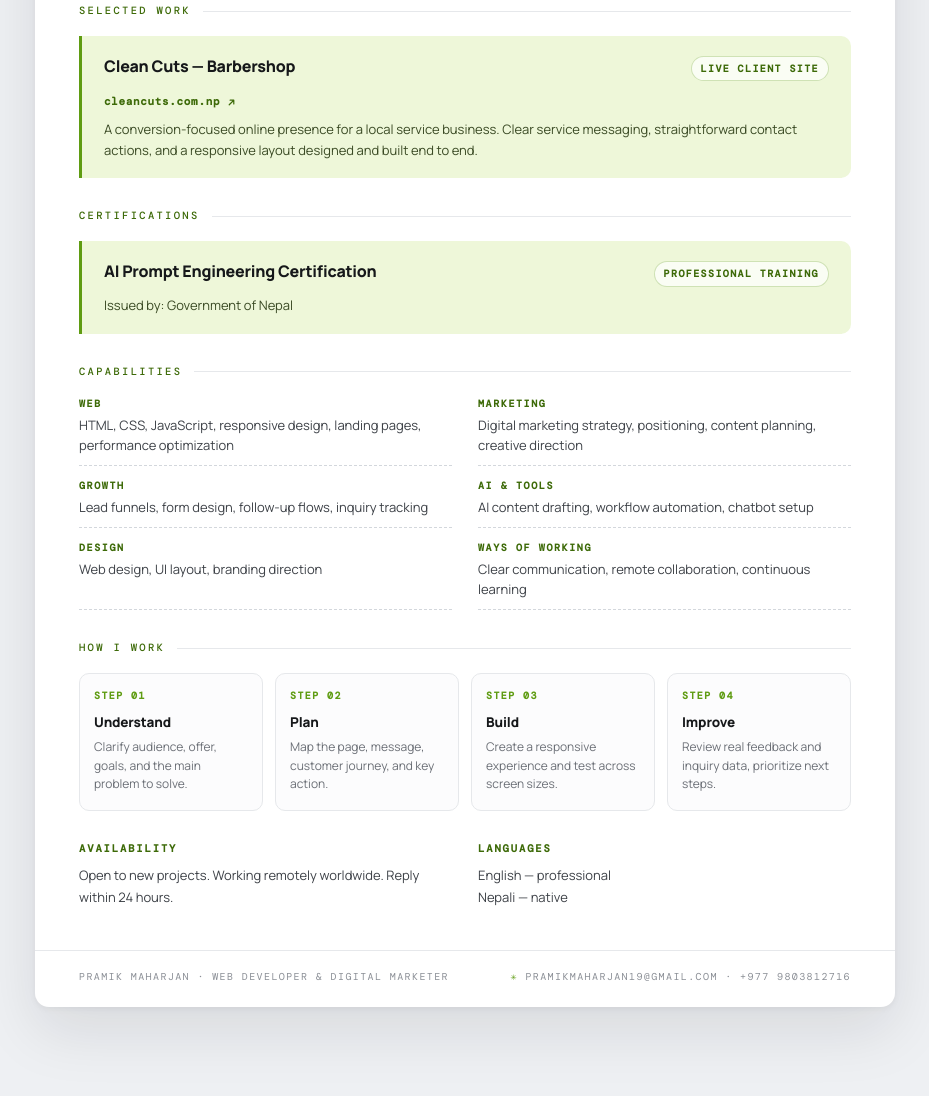
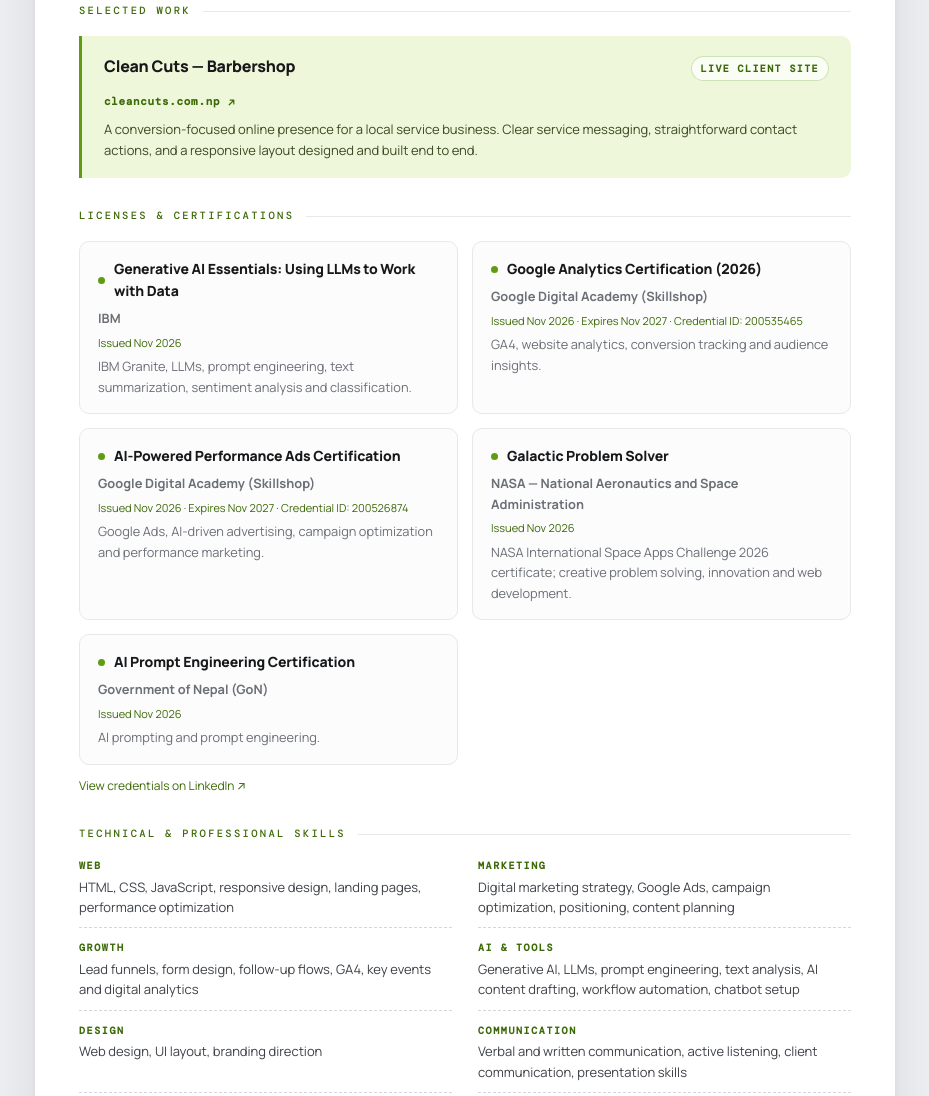
Before and after one commit to pramikmaharjan51/Pramik-maharjan, a plain HTML site: page cv.html in a window 1280 px wide. Shown: the part 893-1989 px from the top of the page, without its empty margins (175-1104 px from the left). Drawn offline with nearby package versions, Linux system fonts and the light colour scheme; a web font is replaced by a local one.

Commit message:
Update cv.html with latest portfolio and professional credentials

```diff
--- a/cv.html
+++ b/cv.html
@@ -147,6 +147,7 @@
   }
   .cv-card p{margin:0;font-size:12.8px;line-height:1.6;color:var(--muted)}
 
+  .cv-certifications{break-inside:auto;page-break-inside:auto}
   /* Featured work */
   .cv-work{
     border-left:3px solid var(--accent);
@@ -264,6 +265,9 @@
     .cv-process{grid-template-columns:1fr 1fr}
     .cv-bottom{padding:16px 24px 20px;font-size:9px}
   }
+  .cert-meta{margin:5px 0 !important;font-size:11px !important;color:var(--accent-ink) !important}
+  .cv-certifications{break-inside:auto;page-break-inside:auto}
+  .cv-certifications .cv-section-title{break-after:avoid;page-break-after:avoid}
 </style>
 </head>
 <body>
@@ -318,6 +322,7 @@
         <svg width="12" height="12" viewBox="0 0 24 24" fill="currentColor"><path d="M20.5 3.5A11.9 11.9 0 0 0 12 0C5.4 0 .05 5.4.05 12c0 2.1.55 4.2 1.6 6L0 24l6.16-1.62A11.9 11.9 0 0 0 12 24c6.6 0 12-5.4 12-12 0-3.2-1.25-6.2-3.5-8.5zM12 21.8a9.9 9.9 0 0 1-5-1.4l-.36-.2-3.66.96.98-3.57-.24-.37A9.8 9.8 0 0 1 2.2 12c0-5.45 4.43-9.88 9.88-9.88 2.64 0 5.12 1.03 6.99 2.9a9.8 9.8 0 0 1 2.9 6.99c0 5.45-4.44 9.88-9.95 9.88zm5.5-7.3c-.3-.15-1.76-.87-2.03-.97-.27-.1-.47-.15-.67.15-.2.3-.77.97-.94 1.17-.17.2-.35.22-.65.07-.3-.15-1.26-.47-2.4-1.48-.9-.79-1.5-1.77-1.66-2.07-.17-.3-.02-.46.13-.61.13-.13.3-.35.45-.52.15-.17.2-.3.3-.5.1-.2.05-.37-.02-.52-.07-.15-.67-1.62-.92-2.21-.24-.58-.49-.5-.67-.51h-.57c-.2 0-.52.07-.79.37-.27.3-1.04 1.02-1.04 2.48s1.06 2.87 1.21 3.07c.15.2 2.09 3.2 5.07 4.48.71.3 1.26.49 1.69.63.71.22 1.36.19 1.87.12.57-.08 1.76-.72 2.01-1.42.25-.7.25-1.29.17-1.42-.07-.12-.27-.2-.57-.35z"/></svg>
         WhatsApp: <a href="https://wa.me/9779803812716">+977 9803812716</a>
       </span>
+      <span><a href="https://www.linkedin.com/in/pramik-maharjan-72b731434/" target="_blank" rel="noopener">LinkedIn · Pramik Maharjan</a></span>
     </div>
   </header>
 
@@ -371,20 +376,46 @@
     </section>
 
     <!-- CERTIFICATIONS -->
-    <section class="cv-section">
-      <h2 class="cv-section-title">Certifications</h2>
-      <div class="cv-work">
-        <div class="cv-work-head">
-          <h3>AI Prompt Engineering Certification</h3>
-          <span class="tag">Professional training</span>
+    <section class="cv-section cv-certifications">
+      <h2 class="cv-section-title">Licenses &amp; Certifications</h2>
+      <div class="cv-grid">
+        <div class="cv-card">
+          <h4>Generative AI Essentials: Using LLMs to Work with Data</h4>
+          <p><strong>IBM</strong></p>
+          <p class="cert-meta">Issued Nov 2026</p>
+          <p>IBM Granite, LLMs, prompt engineering, text summarization, sentiment analysis and classification.</p>
         </div>
-        <p>Issued by: Government of Nepal</p>
+        <div class="cv-card">
+          <h4>Google Analytics Certification (2026)</h4>
+          <p><strong>Google Digital Academy (Skillshop)</strong></p>
+          <p class="cert-meta">Issued Nov 2026 · Expires Nov 2027 · Credential ID: 200535465</p>
+          <p>GA4, website analytics, conversion tracking and audience insights.</p>
+        </div>
+        <div class="cv-card">
+          <h4>AI-Powered Performance Ads Certification</h4>
+          <p><strong>Google Digital Academy (Skillshop)</strong></p>
+          <p class="cert-meta">Issued Nov 2026 · Expires Nov 2027 · Credential ID: 200526874</p>
+          <p>Google Ads, AI-driven advertising, campaign optimization and performance marketing.</p>
+        </div>
+        <div class="cv-card">
+          <h4>Galactic Problem Solver</h4>
+          <p><strong>NASA — National Aeronautics and Space Administration</strong></p>
+          <p class="cert-meta">Issued Nov 2026</p>
+          <p>NASA International Space Apps Challenge 2026 certificate; creative problem solving, innovation and web development.</p>
+        </div>
+        <div class="cv-card">
+          <h4>AI Prompt Engineering Certification</h4>
+          <p><strong>Government of Nepal (GoN)</strong></p>
+          <p class="cert-meta">Issued Nov 2026</p>
+          <p>AI prompting and prompt engineering.</p>
+        </div>
       </div>
+      <p style="margin:12px 0 0;font-size:12px;color:var(--accent-ink)"><a href="https://www.linkedin.com/in/pramik-maharjan-72b731434/details/certifications/" target="_blank" rel="noopener">View credentials on LinkedIn ↗</a></p>
     </section>
 
     <!-- CAPABILITIES -->
     <section class="cv-section">
-      <h2 class="cv-section-title">Capabilities</h2>
+      <h2 class="cv-section-title">Technical &amp; Professional Skills</h2>
       <dl class="cv-skills">
         <div class="cv-skill">
           <dt>Web</dt>
@@ -392,23 +423,31 @@
         </div>
         <div class="cv-skill">
           <dt>Marketing</dt>
-          <dd>Digital marketing strategy, positioning, content planning, creative direction</dd>
+          <dd>Digital marketing strategy, Google Ads, campaign optimization, positioning, content planning</dd>
         </div>
         <div class="cv-skill">
           <dt>Growth</dt>
-          <dd>Lead funnels, form design, follow-up flows, inquiry tracking</dd>
+          <dd>Lead funnels, form design, follow-up flows, GA4, key events and digital analytics</dd>
         </div>
         <div class="cv-skill">
           <dt>AI &amp; Tools</dt>
-          <dd>AI content drafting, workflow automation, chatbot setup</dd>
+          <dd>Generative AI, LLMs, prompt engineering, text analysis, AI content drafting, workflow automation, chatbot setup</dd>
         </div>
         <div class="cv-skill">
           <dt>Design</dt>
           <dd>Web design, UI layout, branding direction</dd>
         </div>
         <div class="cv-skill">
-          <dt>Ways of working</dt>
-          <dd>Clear communication, remote collaboration, continuous learning</dd>
+          <dt>Communication</dt>
+          <dd>Verbal and written communication, active listening, client communication, presentation skills</dd>
+        </div>
+        <div class="cv-skill">
+          <dt>Leadership &amp; Teamwork</dt>
+          <dd>Team collaboration, leadership, coordination, remote collaboration</dd>
+        </div>
+        <div class="cv-skill">
+          <dt>Problem Solving &amp; Work Ethic</dt>
+          <dd>Critical thinking, creative problem solving, analytical thinking, adaptability, time management, continuous learning</dd>
         </div>
       </dl>
     </section>
```
